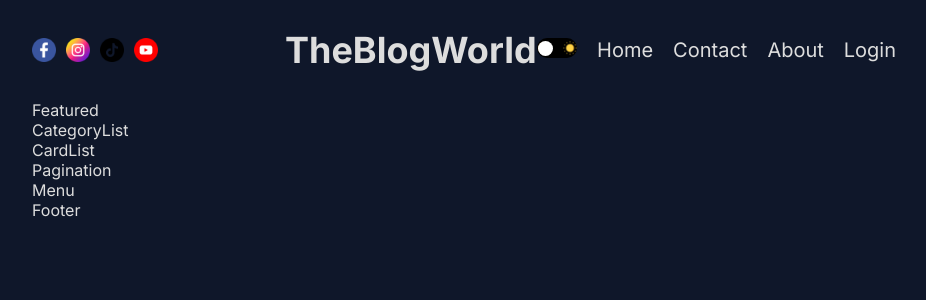
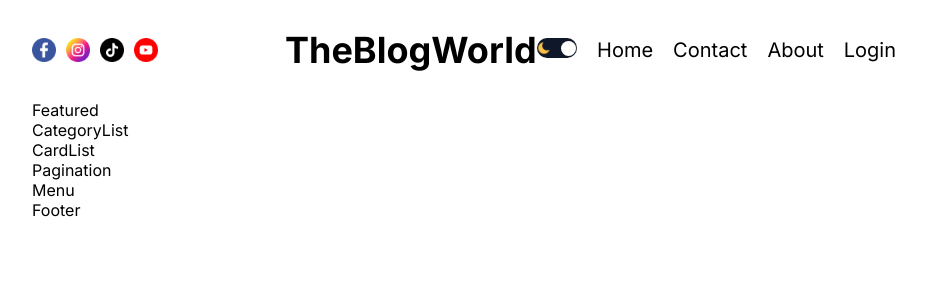
Before and after one commit to Saitejas21/blog-nextjs, a Next.js app: page / in a window 1280 px wide. Shown: the top 300 px of the page, without its empty margins (176-1102 px from the left). Built offline with nearby package versions, Linux system fonts and the light colour scheme.

Commit message:
button toggling animation and some error handling

```diff
--- a/src/app/globals.css
+++ b/src/app/globals.css
@@ -23,7 +23,7 @@ a{
     text-decoration: none;
 }
 
-.light{
+.dark{
     --bg:#0f172a;
     --textColor:#ddd;
     --softBg:#1f273a;
--- a/src/components/themeToggle/ThemeToggle.jsx
+++ b/src/components/themeToggle/ThemeToggle.jsx
@@ -13,9 +13,10 @@ function ThemeToggle() {
   console.log(theme);
 
   return (
-    <div className={styles.container} onClick={toggle}>
+    <div className={styles.container} onClick={toggle}
+    style={theme==="dark" ? {backgroundColor:"white"}: {backgroundColor:"#0f172a"}}>
       <Image src="/moon.png" alt="" width={14} height={14}/>
-      <div className={styles.ball}></div>
+      <div className={styles.ball} style={theme==="dark" ? {left:1,background:"#0f172a"}: {right:1,background:"white"}}></div>
       <Image src="/sun.png" alt="" width={14} height={14}/>
     </div>
   )
--- a/src/components/themeToggle/themeToggle.module.css
+++ b/src/components/themeToggle/themeToggle.module.css
@@ -4,7 +4,7 @@
     border-radius: 50px;
     cursor: pointer;
     display: flex;
-    background-color: #000000;
+
     align-items: center;
     justify-content: space-between;
     position: relative;
@@ -14,7 +14,5 @@
     width: 15px;
     height: 15px;
     border-radius: 50%;
-    background-color: white;
     position: absolute;
-    left: 1px;
 }
--- a/src/context/ThemeContext.jsx
+++ b/src/context/ThemeContext.jsx
@@ -6,7 +6,7 @@ export const ThemeContext=createContext();
 
 const getFromLocalStorage = () =>{
 
-    if(typeof window !== undefined){
+    if(typeof window !== "undefined"){
         const value = localStorage.getItem("theme");
 
         return value || "light";
```
